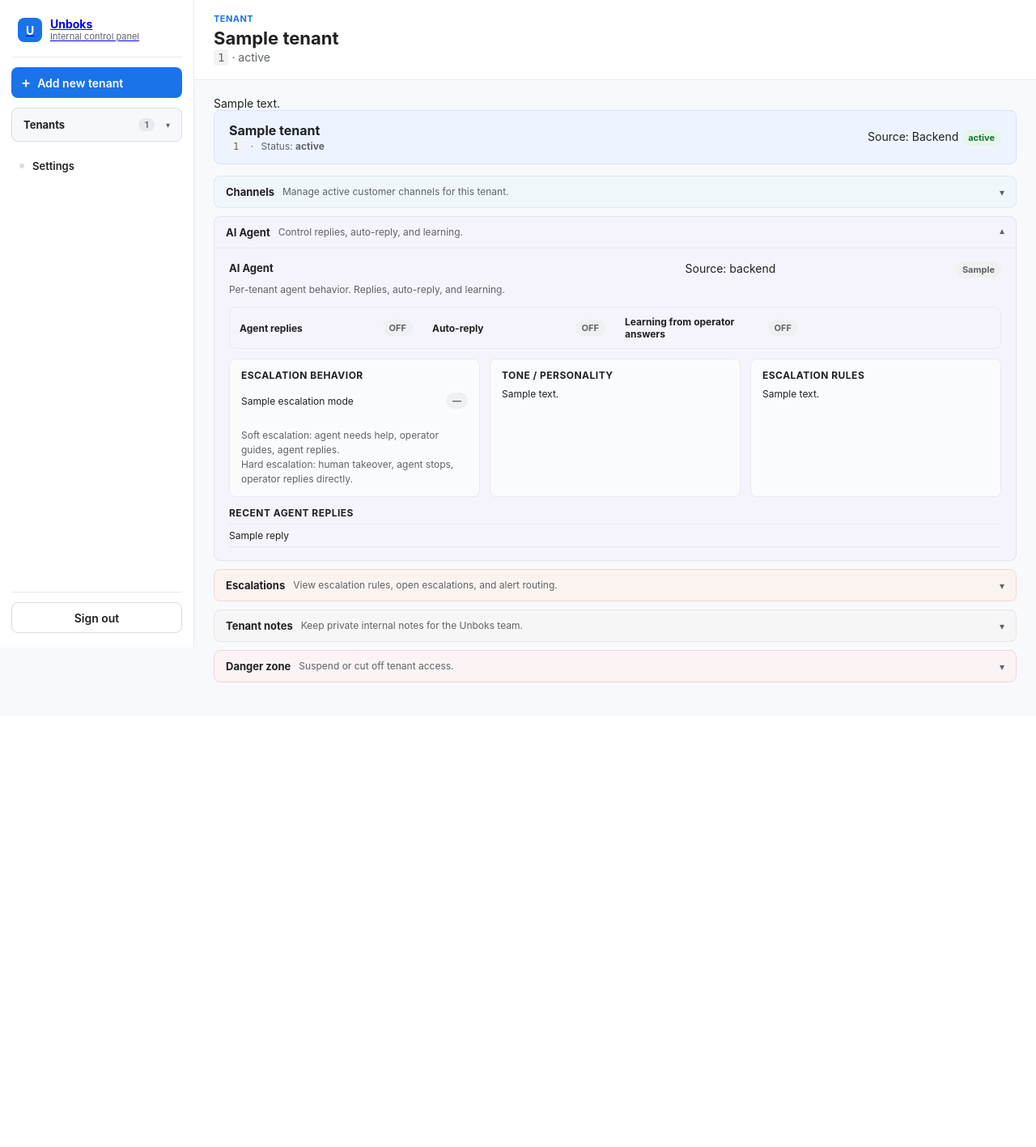
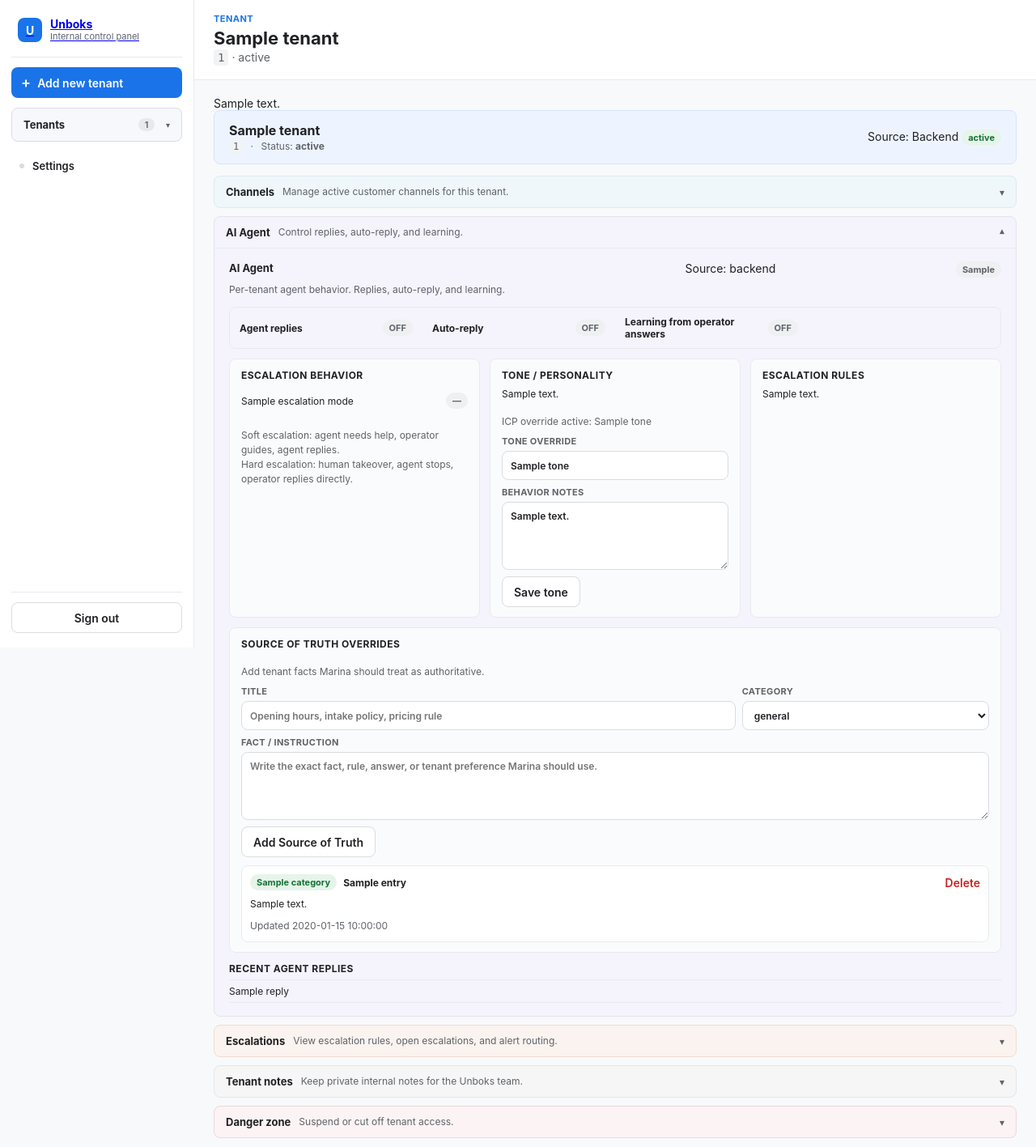
Before and after one commit to unboks-org/unboks-internal-control-panel, a FastAPI app: template app/templates/admin_tenant_workspace.html in a window 1280 px wide, after a click that opens the changed part. Shown: the top 1417 px of the page at 81% size. Before the commit the page ends 843 px from the top, so only its background shows below. Run offline with FastAPI, Linux system fonts and the light colour scheme; the template is opened without the code that fills it: most values are stand-ins (such as "Sample title", 1, 10 or a date in 2020).

Commit message:
Wire tenant tone and SOT overrides

```diff
--- a/app/static/css/admin.css
+++ b/app/static/css/admin.css
@@ -1285,6 +1285,10 @@ button.button-disabled,
   padding: 12px 14px;
 }
 
+.agent-block-wide {
+  grid-column: 1 / -1;
+}
+
 .agent-block h4 {
   font-size: 12px;
   font-weight: 700;
@@ -1299,6 +1303,125 @@ button.button-disabled,
   margin: 0;
 }
 
+.agent-inline-form,
+.agent-sot-form {
+  display: grid;
+  gap: 8px;
+}
+
+.agent-form-field {
+  color: var(--color-text);
+  display: grid;
+  gap: 5px;
+}
+
+.agent-form-field span {
+  color: var(--color-muted);
+  font-size: 11px;
+  font-weight: 700;
+  letter-spacing: 0.03em;
+  text-transform: uppercase;
+}
+
+.agent-form-field input,
+.agent-form-field select,
+.agent-form-field textarea {
+  background: #ffffff;
+  border: 1px solid var(--color-border-strong);
+  border-radius: var(--radius);
+  color: var(--color-text);
+  font: inherit;
+  font-size: 12px;
+  width: 100%;
+}
+
+.agent-form-field input,
+.agent-form-field select {
+  height: 36px;
+  padding: 0 10px;
+}
+
+.agent-form-field textarea {
+  min-height: 84px;
+  padding: 9px 10px;
+}
+
+.agent-form-field input:focus,
+.agent-form-field select:focus,
+.agent-form-field textarea:focus {
+  border-color: var(--color-blue);
+  outline: 2px solid var(--color-blue-soft);
+}
+
+.agent-form-actions {
+  display: flex;
+  gap: 8px;
+  justify-content: flex-start;
+}
+
+.agent-sot-row {
+  display: grid;
+  gap: 8px;
+  grid-template-columns: minmax(0, 2fr) minmax(160px, 1fr);
+}
+
+.agent-sot-list {
+  display: grid;
+  gap: 8px;
+  list-style: none;
+  margin: 2px 0 0;
+  padding: 0;
+}
+
+.agent-sot-item {
+  background: #ffffff;
+  border: 1px solid var(--color-border);
+  border-radius: var(--radius);
+  padding: 10px;
+}
+
+.agent-sot-header {
+  align-items: center;
+  display: flex;
+  gap: 8px;
+  justify-content: space-between;
+}
+
+.agent-sot-header > div {
+  align-items: center;
+  display: flex;
+  flex-wrap: wrap;
+  gap: 8px;
+}
+
+.agent-sot-header strong {
+  font-size: 12px;
+}
+
+.agent-sot-content {
+  font-size: 12px;
+  line-height: 1.45;
+  margin: 8px 0 0;
+  white-space: pre-wrap;
+}
+
+.text-button {
+  background: transparent;
+  border: 0;
+  color: var(--color-blue);
+  min-height: auto;
+  padding: 0;
+}
+
+.text-button:hover {
+  background: transparent;
+  text-decoration: underline;
+}
+
+.danger-text {
+  color: var(--color-red);
+}
+
 .escalation-list {
   list-style: none;
   margin: 0;
@@ -1351,6 +1474,9 @@ button.button-disabled,
   }
   .agent-toggle {
     border-top: 1px solid var(--color-border);
+  }
+  .agent-sot-row {
+    grid-template-columns: 1fr;
   }
 }
 
--- a/app/templates/admin_tenant_workspace.html
+++ b/app/templates/admin_tenant_workspace.html
@@ -156,11 +156,89 @@
       <div class="agent-block">
         <h4>Tone / personality</h4>
         <p class="agent-summary">{{ tenant.agent.tone_summary }}</p>
+        {% if tone_override %}
+          <p class="muted compact-note">ICP override active: {{ tone_override.tone }}</p>
+        {% endif %}
+        <form method="post" action="/admin/tenants/{{ tenant.id }}/agent/tone" class="agent-inline-form">
+          <label class="agent-form-field">
+            <span>Tone override</span>
+            <input
+              type="text"
+              name="tone"
+              value="{{ tone_override.tone if tone_override else '' }}"
+              placeholder="Professional, calm, direct">
+          </label>
+          <label class="agent-form-field">
+            <span>Behavior notes</span>
+            <textarea
+              name="tone_notes"
+              rows="3"
+              placeholder="How should Marina sound for this tenant?">{{ tone_override.notes if tone_override else '' }}</textarea>
+          </label>
+          <div class="agent-form-actions">
+            <button type="submit" class="button-secondary">Save tone</button>
+          </div>
+        </form>
       </div>
 
       <div class="agent-block">
         <h4>Escalation rules</h4>
         <p class="agent-summary">{{ tenant.agent.escalation_rules_summary }}</p>
+      </div>
+
+      <div class="agent-block agent-block-wide">
+        <h4>Source of Truth overrides</h4>
+        <p class="muted compact-note">Add tenant facts Marina should treat as authoritative.</p>
+        <form method="post" action="/admin/tenants/{{ tenant.id }}/sot" class="agent-sot-form">
+          <div class="agent-sot-row">
+            <label class="agent-form-field">
+              <span>Title</span>
+              <input type="text" name="title" placeholder="Opening hours, intake policy, pricing rule">
+            </label>
+            <label class="agent-form-field">
+              <span>Category</span>
+              <select name="category">
+                {% for option in ['general', 'services', 'pricing', 'hours', 'policy', 'faq', 'tone', 'other'] %}
+                  <option value="{{ option }}">{{ option }}</option>
+                {% endfor %}
+              </select>
+            </label>
+          </div>
+          <label class="agent-form-field">
+            <span>Fact / instruction</span>
+            <textarea
+              name="content"
+              rows="4"
+              placeholder="Write the exact fact, rule, answer, or tenant preference Marina should use."></textarea>
+          </label>
+          <div class="agent-form-actions">
+            <button type="submit" class="button-secondary">Add Source of Truth</button>
+          </div>
+        </form>
+
+        {% if sot_entries %}
+          <ul class="agent-sot-list" role="list">
+            {% for entry in sot_entries %}
+              <li class="agent-sot-item">
+                <div class="agent-sot-header">
+                  <div>
+                    <span class="status-chip status-ok">{{ entry.category }}</span>
+                    <strong>{{ entry.title }}</strong>
+                  </div>
+                  <form method="post" action="/admin/tenants/{{ tenant.id }}/sot/{{ entry.id }}/delete">
+                    <button type="submit" class="text-button danger-text">Delete</button>
+                  </form>
+                </div>
+                <p class="agent-sot-content">{{ entry.content }}</p>
+                {% if entry.updated_at %}
+                  <p class="muted compact-note">Updated {{ entry.updated_at }}</p>
+                {% endif %}
+              </li>
+            {% endfor %}
+          </ul>
+        {% else %}
+          <p class="muted compact-note">No ICP Source of Truth overrides yet.</p>
+        {% endif %}
       </div>
     </div>
 
```
Also changed, not shown: app/icp_overrides.py (+174 -7 lines), app/routes/admin.py (+97 -1 lines), tests/test_internal_overrides.py (+64 -0 lines), tests/test_thin_control.py (+1 -0 lines).
